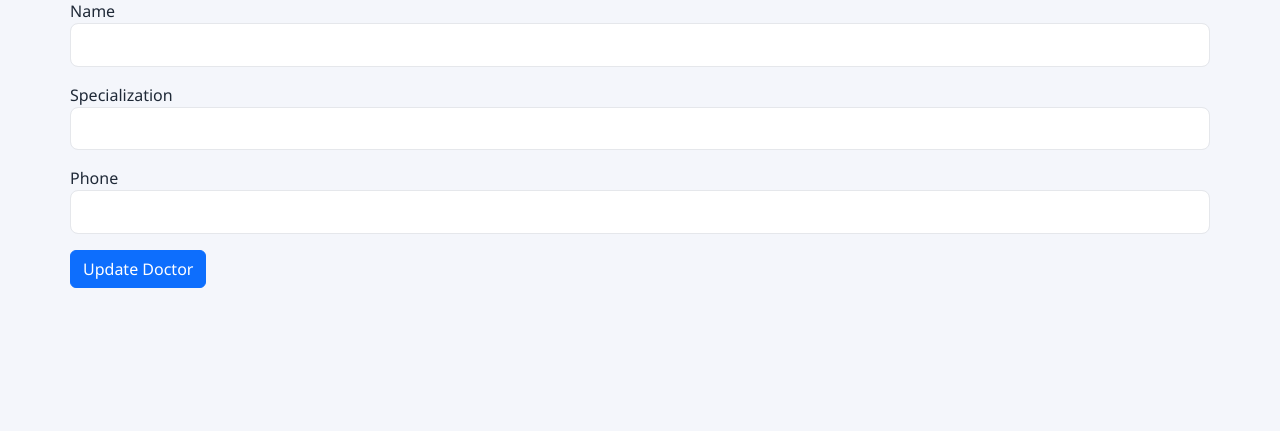
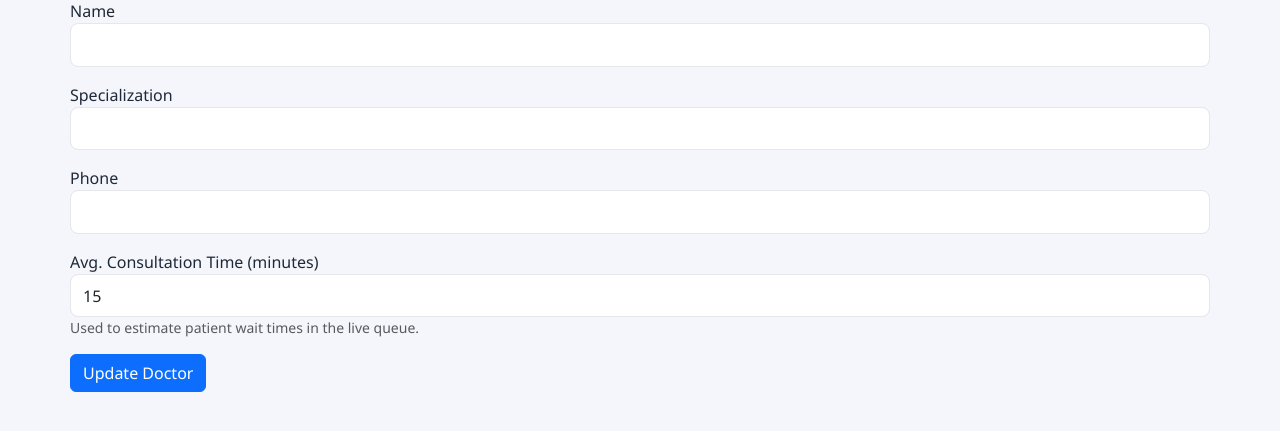
Before and after one commit to BurukalaManiReethika/hospital-management-system, a Flask app: template templates/edit_doctor.html in a window 1280 px wide. Shown: the part 141-572 px from the top of the page. Run offline with Flask 3, Linux system fonts and the light colour scheme; the template is opened without the code that fills it, so the values that code supplies are empty.

Commit message:
Update edit_doctor.html

```diff
--- a/templates/edit_doctor.html
+++ b/templates/edit_doctor.html
@@ -44,6 +44,21 @@ value="{{ doctor.phone }}">
 
 </div>
 
+<div class="mb-3">
+
+<label>Avg. Consultation Time (minutes)</label>
+
+<input
+type="number"
+name="avg_consult_minutes"
+class="form-control"
+value="{{ doctor.avg_consult_minutes or 15 }}"
+min="1">
+
+<small class="text-muted">Used to estimate patient wait times in the live queue.</small>
+
+</div>
+
 <button class="btn btn-primary">
 
 Update Doctor
```
